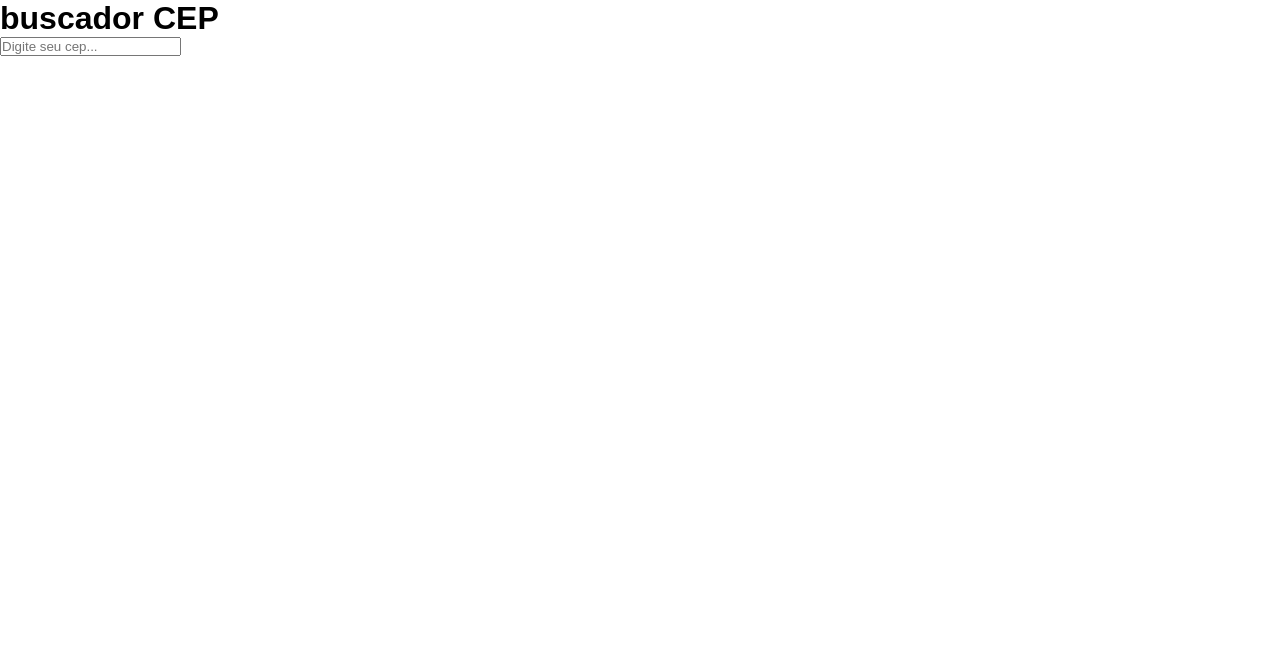
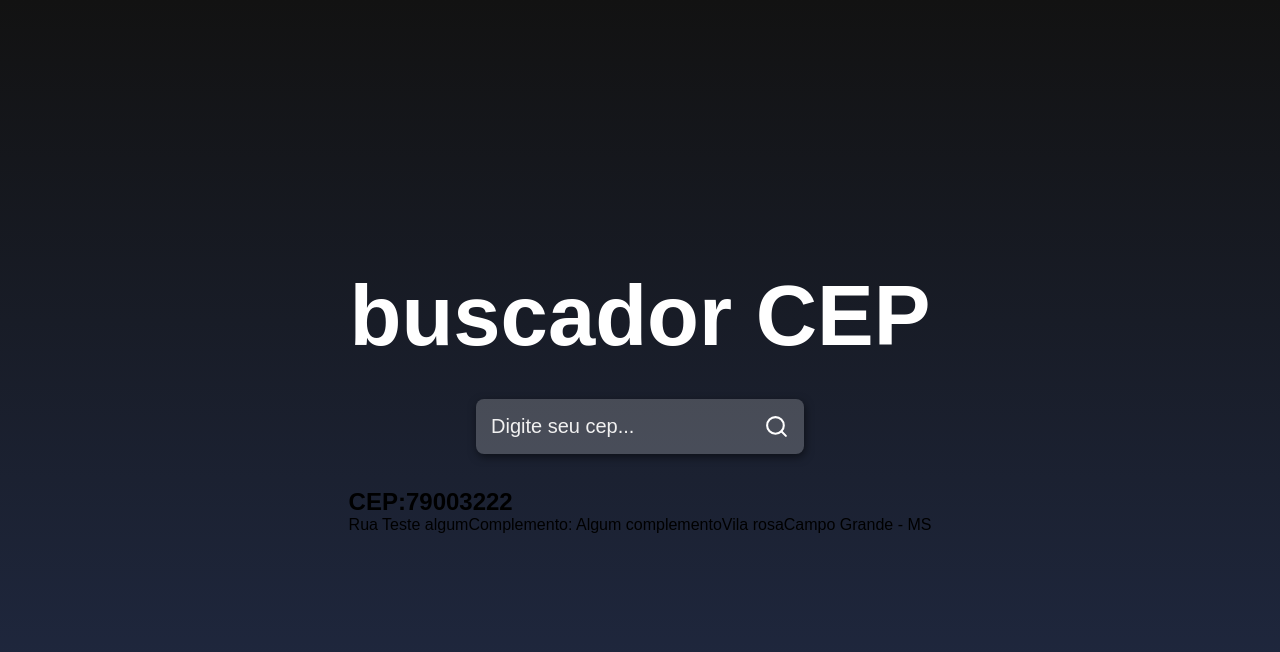
Before and after one commit to anccilotto/buscador-cep-portfolio, a React (Vite) app: page / in a window 1280 px wide. Shown: the top 652 px of the page. Built offline with nearby package versions, Linux system fonts and the light colour scheme.

Commit message:
estilizando

```diff
--- a/src/App.jsx
+++ b/src/App.jsx
@@ -1,3 +1,6 @@
+import {FiSearch} from 'react-icons/fi'
+import './styles.css';
+
 function App() {
 
 
@@ -12,7 +15,21 @@
         placeholder="Digite seu cep..."
         />
 
+        <button className="buttonSearch">
+          <FiSearch size={25} color="#fff"/>
+        </button>
       </div>
+
+
+      <main className="main">
+        <h2>CEP:79003222</h2>
+
+        <span>Rua Teste algum</span>
+        <span>Complemento: Algum complemento</span>
+        <span>Vila rosa</span>
+        <span>Campo Grande - MS</span>
+
+      </main>
 
     </div>
   )
--- /dev/null
+++ b/src/styles.css
@@ -0,0 +1,64 @@
+.container {
+    height: 100vh;
+    display: flex;
+    justify-content: center;
+    align-items: center;
+    flex-direction: column;
+    background: linear-gradient(#121212, #212b46);
+}
+
+.title {
+    font-size: 85px;
+    color: #fff;
+    animation: flipTitle 2s;
+}
+
+@keyframes flipTitle {
+    from{
+        transform: rotateX(90deg);
+    }
+    to{
+        transform: rotateX(0deg);
+    }
+}
+
+.containerInput{
+    background-color: rgba(255, 255, 255, 0.2);
+    padding: 15px;
+    margin: 34px 0;
+    display: flex;
+    border-radius: 8px;
+    box-shadow: 1px 3px 8px rgba(0, 0, 0, 0.5);
+}
+
+.containerInput input {
+    background-color: transparent;
+    border: 0;
+    font-size: 20px;
+    color: #fff;
+    outline: none;
+    margin-right: 8px;
+}
+
+.containerInput input::placeholder{
+    color: #f1f1f1;
+}
+
+.buttonSearch{
+    background-color: transparent;
+    border: 0;
+    display: flex;
+    justify-content: center;
+    align-items: center;
+    cursor: pointer;
+    transition: transform 0.5s;
+}
+
+.buttonSearch:hover{
+    transform: scale(1.2);
+}
+
+
+.main{
+
+}
```
